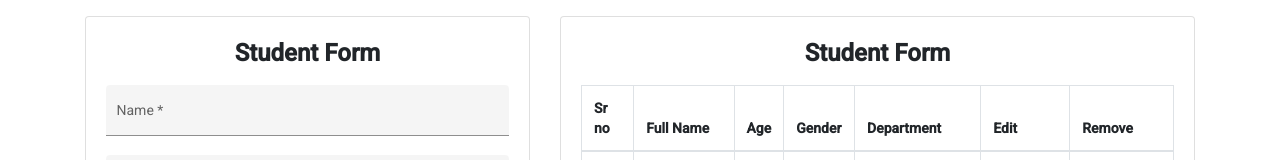
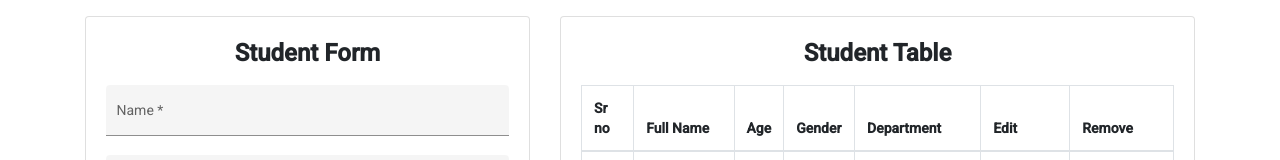
Before and after one commit to aimanqureshi842/inputOutputStudentTask, an Angular app: page / in a window 1280 px wide. Shown: the top 160 px of the page. Built offline with nearby package versions, Linux system fonts and the light colour scheme.

Commit message:
change heading

```diff
--- a/src/app/shared/component/student-dashboard/student-table/student-table.component.html
+++ b/src/app/shared/component/student-dashboard/student-table/student-table.component.html
@@ -1,6 +1,6 @@
 <div class="card" *ngIf="stdArr.length>0 ;else noDataAdded">
     <div class="card-body">
-        <h1 class="text-center font-weight-bold">Student Form</h1>
+        <h1 class="text-center font-weight-bold">Student Table</h1>
         <table class="table table-bordered">
             <thead>
                 <tr>
```
